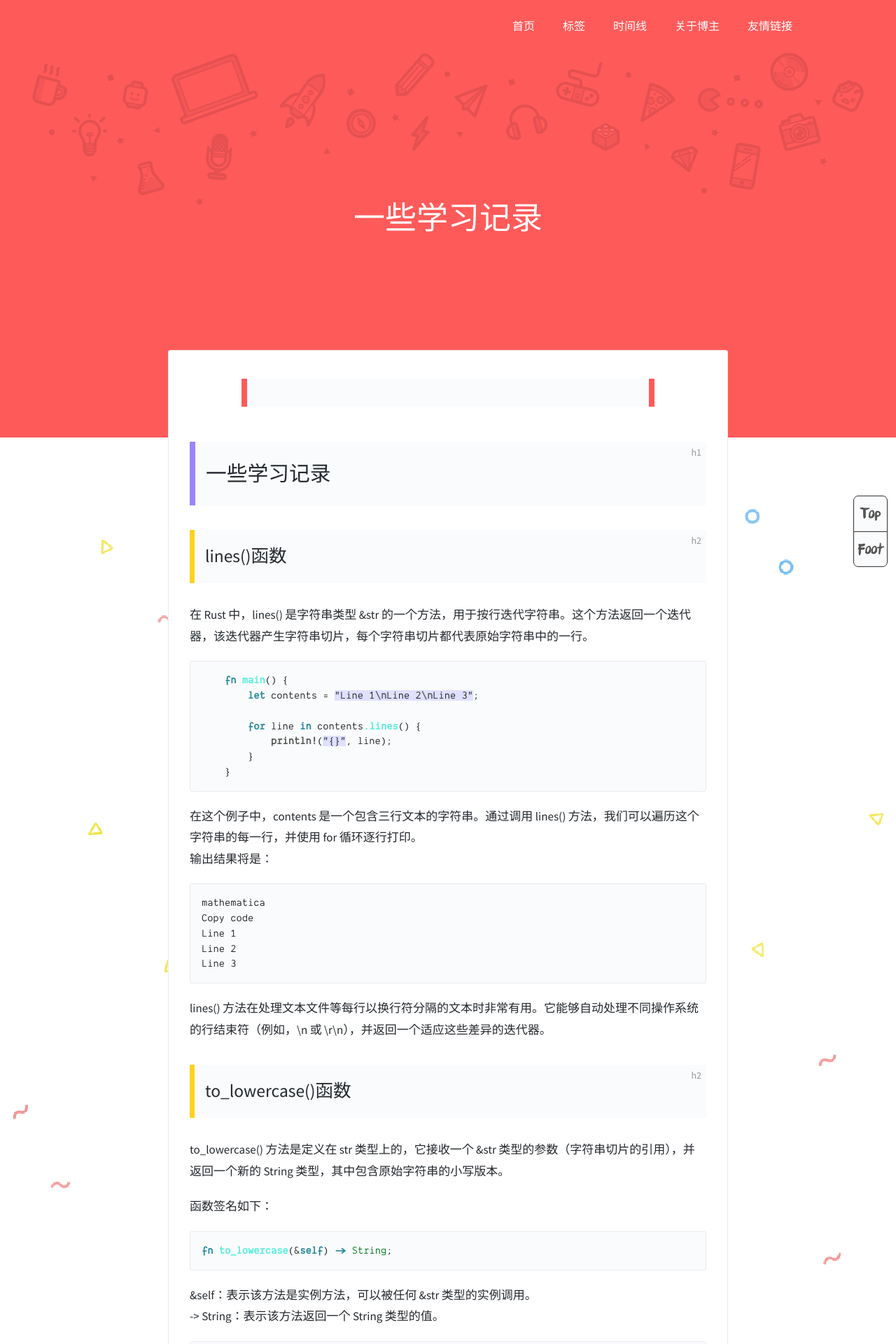
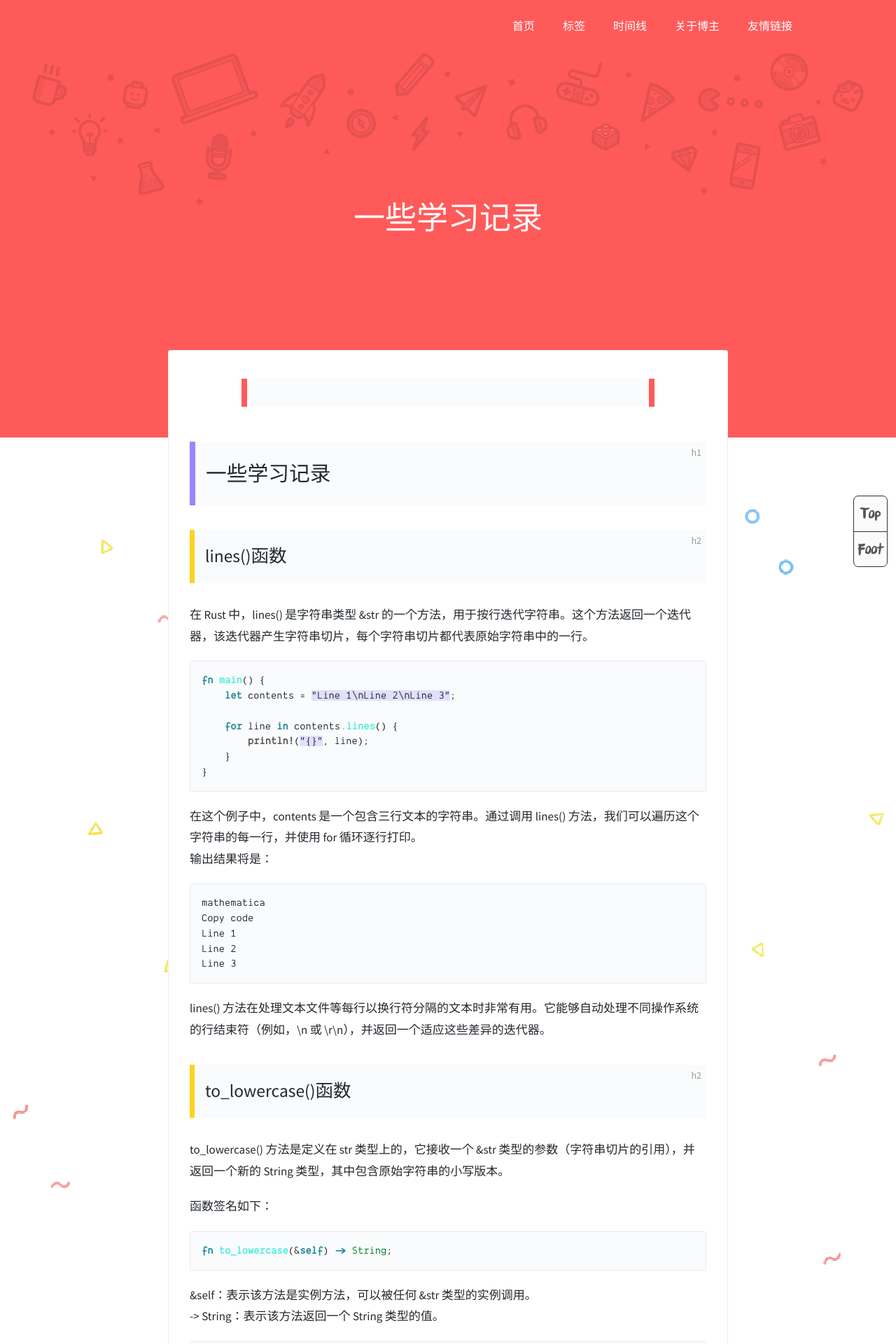
Before and after one commit to 1325927765/1325927765.github.io, a Jekyll site: the page built from _posts/2023-11-26-RUST函数记录.md, in a window 1280 px wide. Shown: the top 1920 px of the page at 70% size. Built offline with Jekyll 4.4.1, drawn with Linux system fonts in a browser that asks for light colours.

````diff
--- a/_posts/2023-11-26-RUST函数记录.md
+++ b/_posts/2023-11-26-RUST函数记录.md
@@ -12,13 +12,13 @@ subtitle: ''
 在 Rust 中，lines() 是字符串类型 &str 的一个方法，用于按行迭代字符串。这个方法返回一个迭代器，该迭代器产生字符串切片，每个字符串切片都代表原始字符串中的一行。
 
 ```rust
-    fn main() {
-        let contents = "Line 1\nLine 2\nLine 3";
+fn main() {
+    let contents = "Line 1\nLine 2\nLine 3";
 
-        for line in contents.lines() {
-            println!("{}", line);
-        }
+    for line in contents.lines() {
+        println!("{}", line);
     }
+}
 ```
 
 在这个例子中，contents 是一个包含三行文本的字符串。通过调用 lines() 方法，我们可以遍历这个字符串的每一行，并使用 for 循环逐行打印。
````
